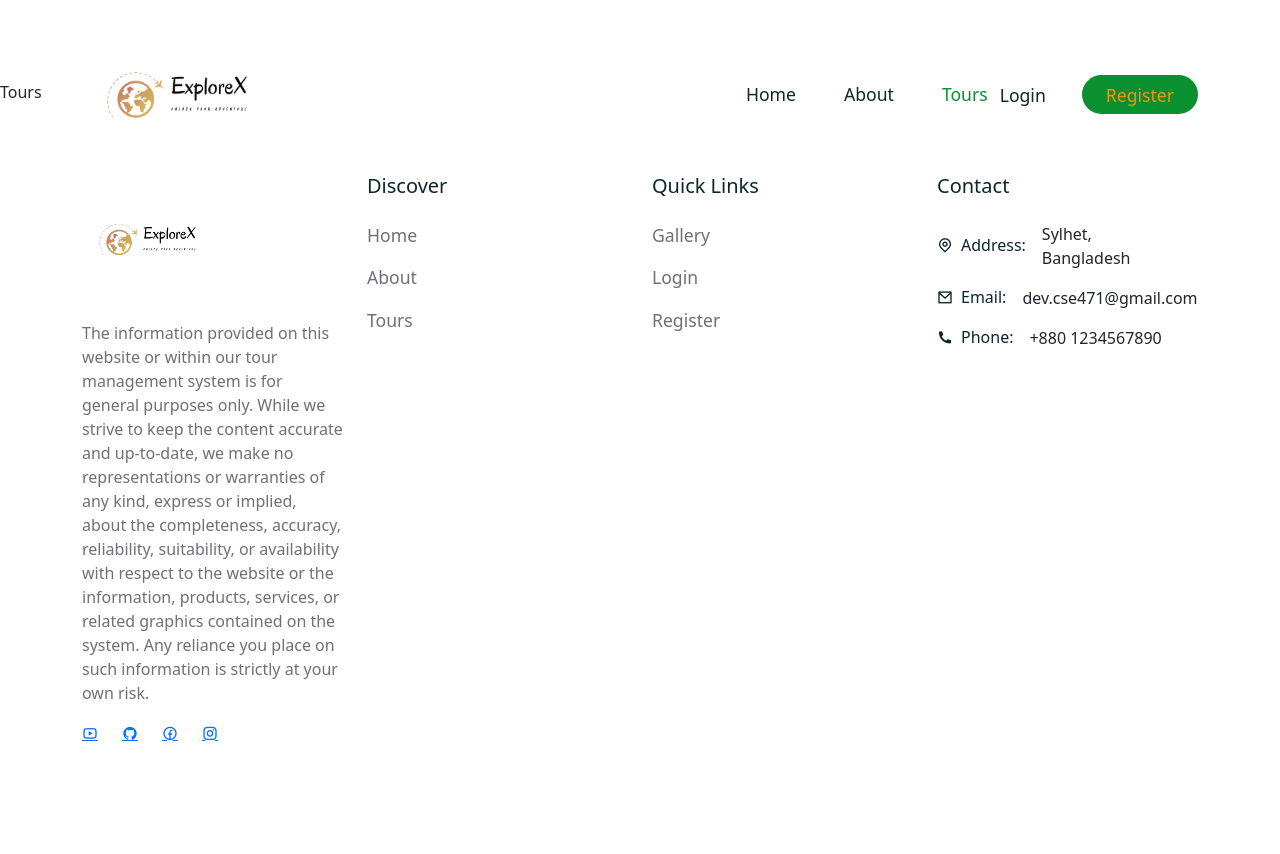
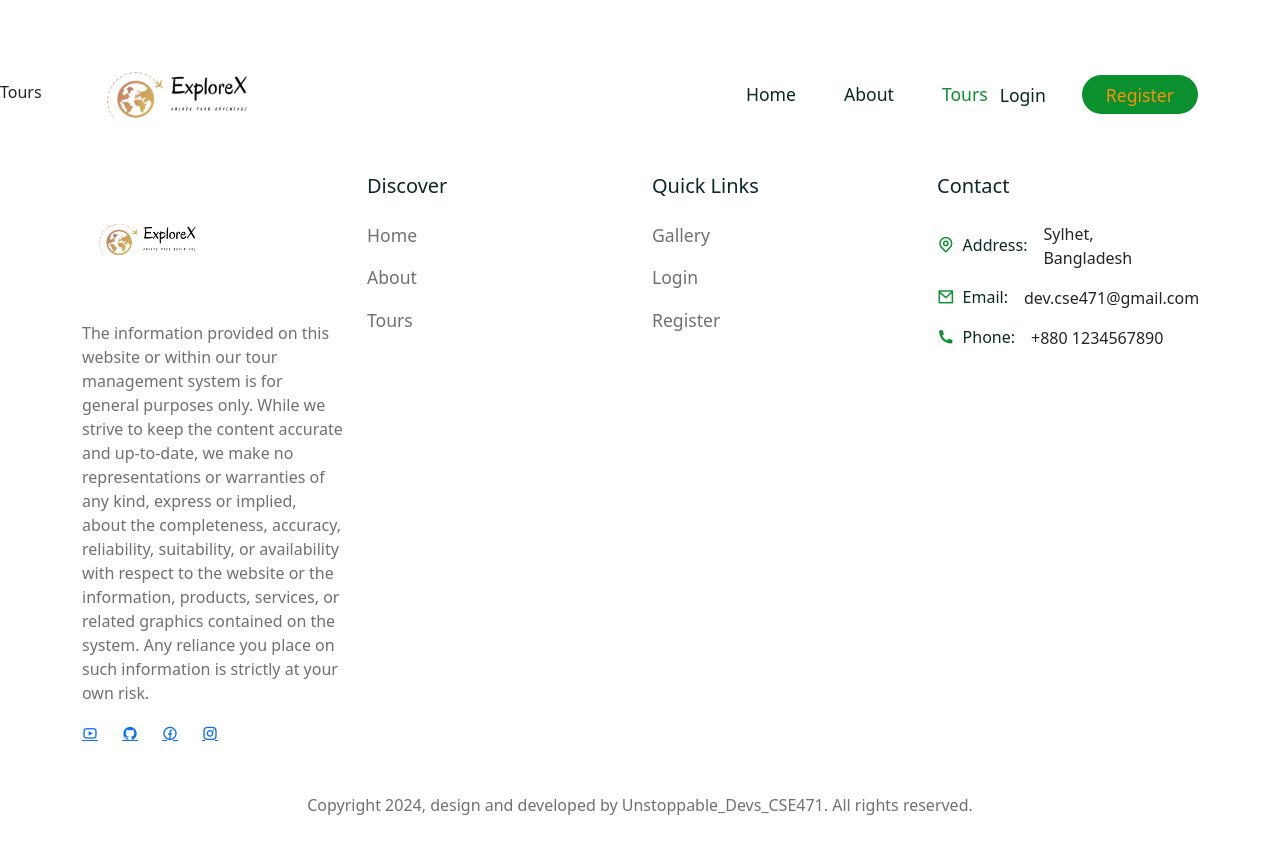
Before and after one commit to Jumping-Saadman/tours-me, a React (Create React App) app in the folder frontend/: page /tours in a window 1280 px wide. Shown: the top 854 px of the page. Before the commit the page ends 800 px from the top, so only its background shows below. Built offline with nearby package versions, Linux system fonts and the light colour scheme; a web font is replaced by a local one.

Commit message:
sticky header added but not working properly, too low while scrolling

```diff
--- a/frontend/src/components/Footer/Footer.jsx
+++ b/frontend/src/components/Footer/Footer.jsx
@@ -37,6 +37,9 @@ const quick__links2 = [
 ]
 
 const Footer = () => {
+
+  const year = new Date().getFullYear()
+
   return (
     <footer className="footer">
       <Container>
@@ -123,6 +126,10 @@ const Footer = () => {
 
             </ListGroup>
           </Col>
+
+          <Col lg='12' className='text-center pt-5'>
+            <p className="copyright">Copyright {year}, design and developed by Unstoppable_Devs_CSE471. All rights reserved.</p>
+          </Col>
         </Row>
       </Container>
     </footer>
--- a/frontend/src/components/Footer/footer.css
+++ b/frontend/src/components/Footer/footer.css
@@ -28,3 +28,13 @@
     color: var(--text-color);
     font-size: 1.1rem;
 }
+
+.footer__quick-links h6 span i {
+    color: var(--secondary-color);
+    font-size: 1.1rem;
+}
+
+.copyright {
+    color: var(--text-color);
+    font-size: 1rem;
+}
--- a/frontend/src/components/Header/Header.jsx
+++ b/frontend/src/components/Header/Header.jsx
@@ -1,27 +1,47 @@
-import React from 'react'
+import React, { useRef, useEffect } from 'react'
 import { Container, Row, Button } from 'reactstrap'
-import { NavLink, Link} from 'react-router-dom'
+import { NavLink, Link } from 'react-router-dom'
 
 import logo from '../../assets/images/logo.png'
 import './header.css'
 
-const nav__links=[
+const nav__links = [
   {
-    path:'/home',
-    display:'Home'
+    path: '/home',
+    display: 'Home'
   },
   {
-    path:'/about',
-    display:'About'
+    path: '/about',
+    display: 'About'
   },
   {
-    path:'/tours',
-    display:'Tours'
+    path: '/tours',
+    display: 'Tours'
   },
 ]
 
 const Header = () => {
-  return <header className='header'>
+
+  const headerRef = useRef(null)
+
+  const stickyHeaderFunc = () => {
+    window.addEventListener('scroll', () => {
+      if (document.body.scrollTop > 80 || document.documentElement.scrollTop > 80) {
+        headerRef.current.classList.add('sticky__header')
+      } else {
+        headerRef.current.classList.remove('sticky__header')
+      }
+    })
+  }
+
+  useEffect(() => {
+    stickyHeaderFunc()
+
+    return window.removeEventListener('scroll', stickyHeaderFunc)
+  })
+
+  return (
+    <header className='header' ref={headerRef}>
       <Container>
         <Row>
           <div className="nav__wrapper d-flex align-items-center justify-content-between">
@@ -34,7 +54,7 @@ const Header = () => {
             {/* =========menu  start========= */}
             <div className="navigation">
               <ul className="menu d-flex align-items-center gap-5">
-              {nav__links.map((item,index) => (
+                {nav__links.map((item, index) => (
                   <li className="nav__item" key={index}>
                     <NavLink
                       to={item.path}
@@ -65,6 +85,7 @@ const Header = () => {
         </Row>
       </Container>
     </header>
+  )
 }
 
 export default Header
```
Lines whose indentation alone changed are shown as unchanged.
